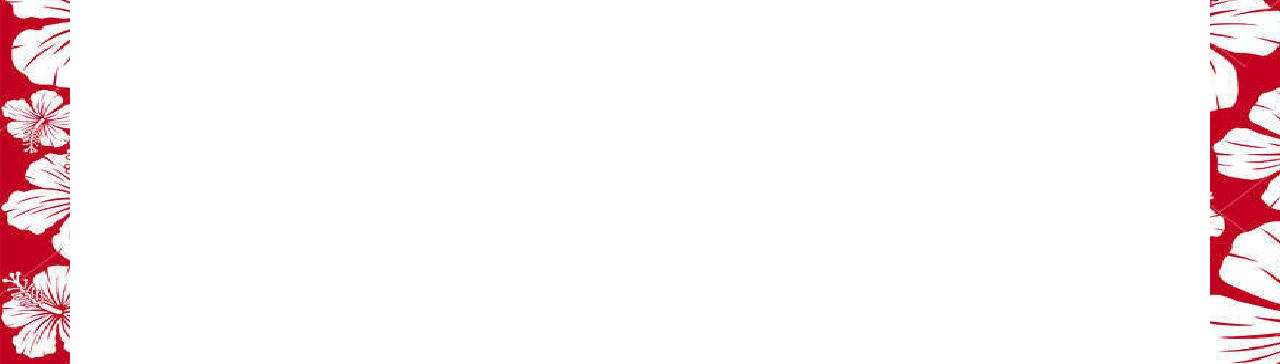
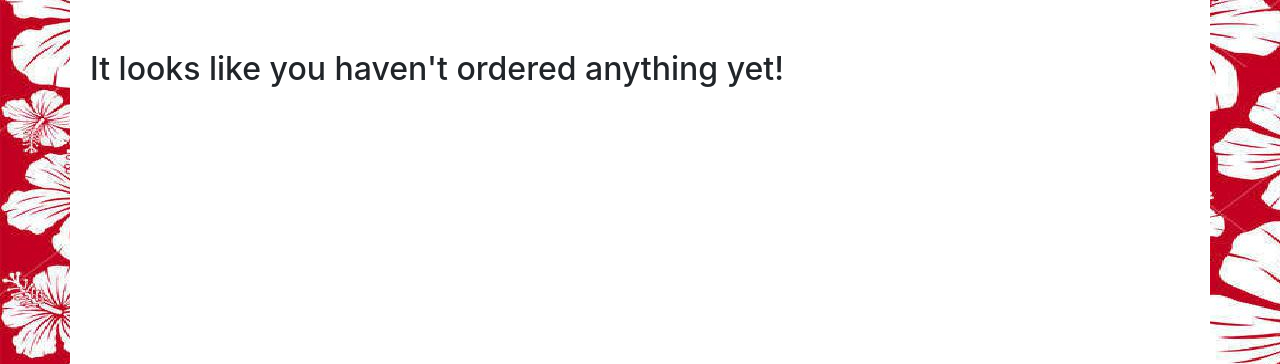
Before and after one commit to devangrose/maui, a Django app: template main_app/templates/order_history.html in a window 1280 px wide. Shown: the part 56-420 px from the top of the page. Run offline with Django 3.2, Linux system fonts and the light colour scheme; the template is opened without the code that fills it, so the values that code supplies are empty; some libraries are stand-ins or nearby versions.

Commit message:
added message for empty order history

```diff
--- a/main_app/templates/order_history.html
+++ b/main_app/templates/order_history.html
@@ -1,6 +1,10 @@
 {% extends 'base.html' %}
 
 {% block content %}
+{% if carts|length == 0 %}
+<h2>It looks like you haven't ordered anything yet!</h2>
+
+{% else %}
     {% for cart in carts %}
     <h2>{{cart.date}}</h2>
     <table class="table table-striped">
@@ -50,4 +54,5 @@
     </table>
 
     {% endfor %}
+{% endif %}
 {% endblock %}
```
Lines whose indentation alone changed are shown as unchanged.
